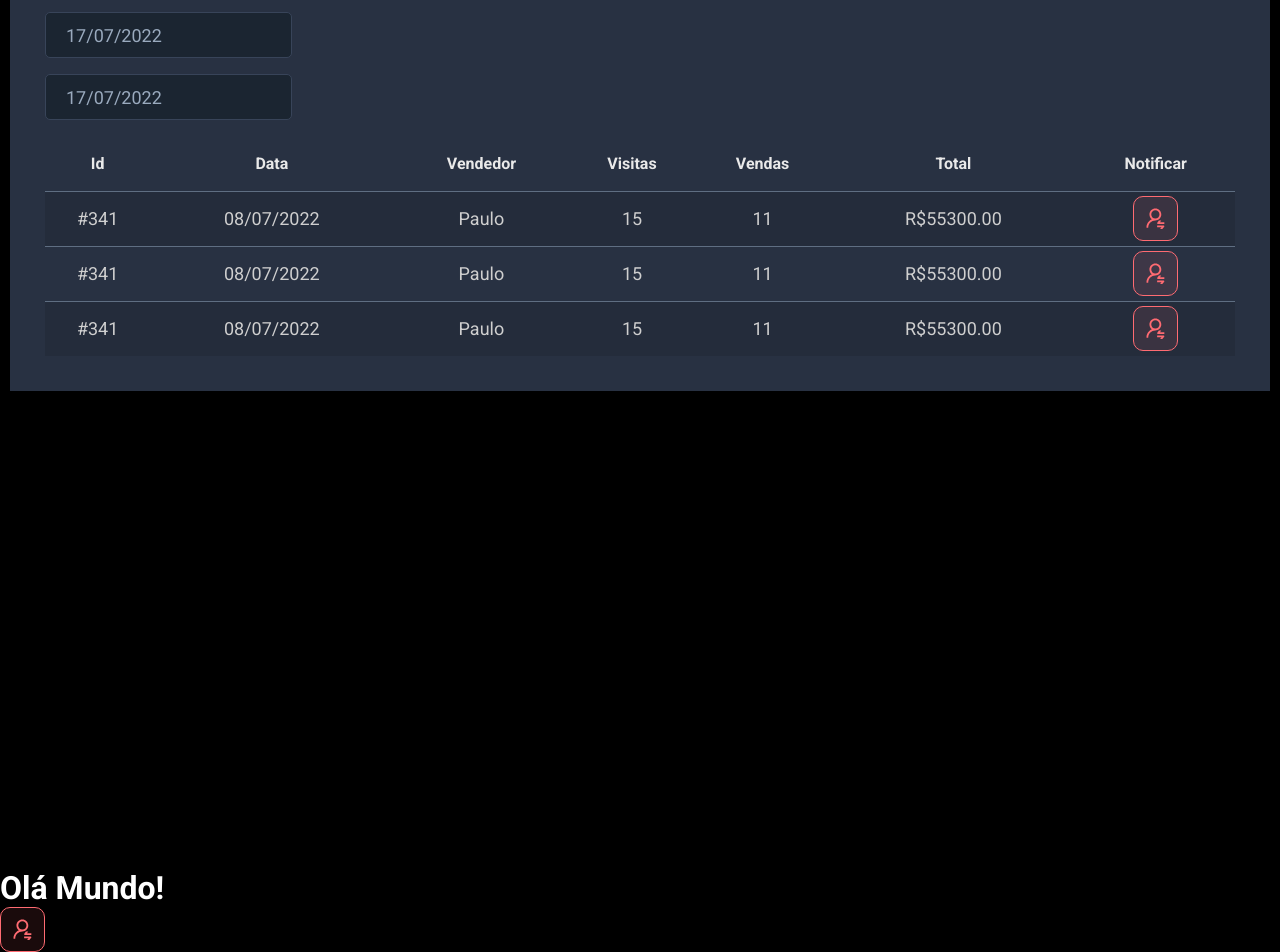
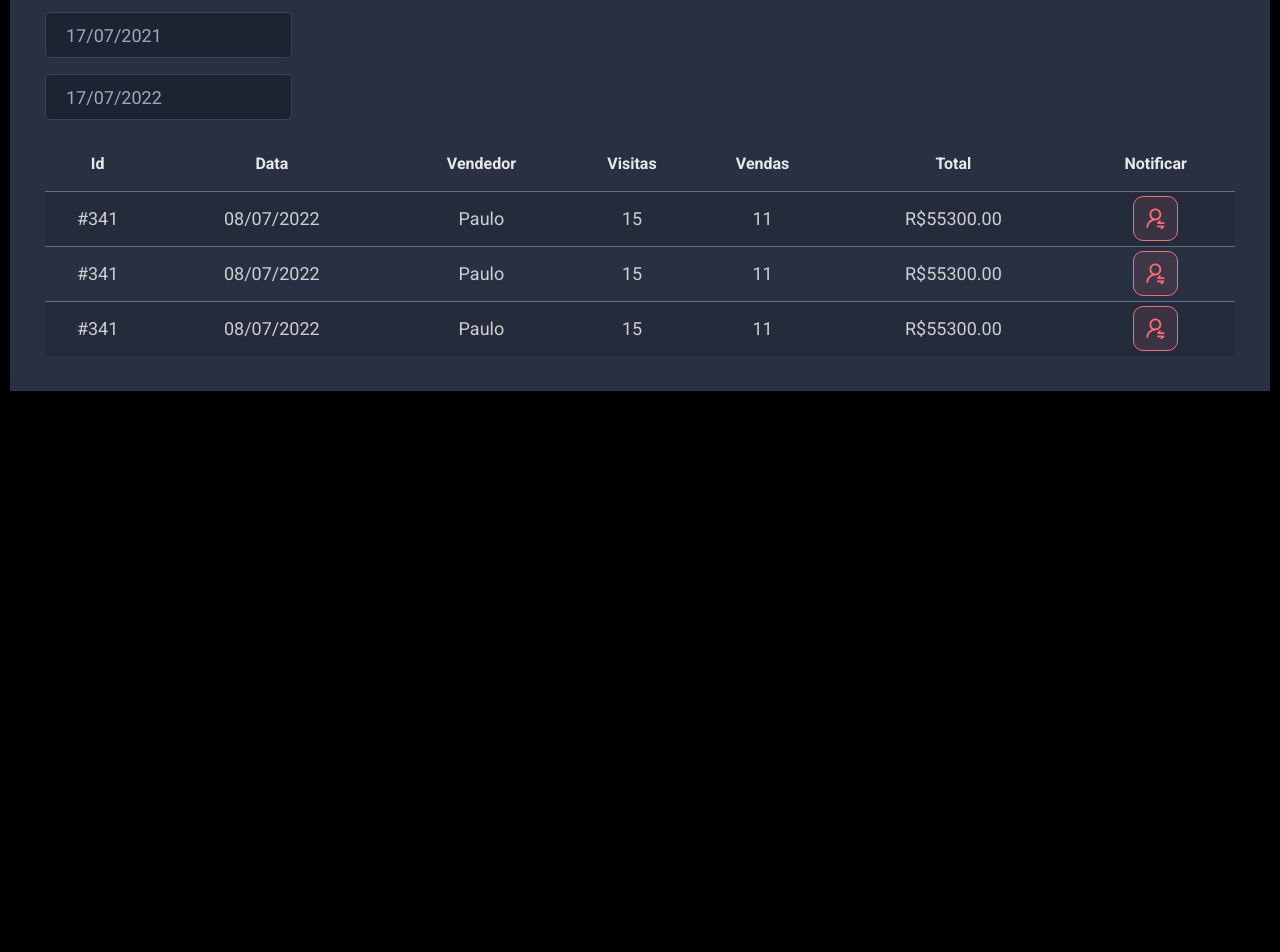
Before and after one commit to Askanin/dsmeta, a React (Vite) app in the folder frontend/: page / in a window 1280 px wide. Shown: the part 331-1283 px from the top of the page. After the commit the page ends 1200 px from the top, so only its background shows below. Built offline with nearby package versions, Linux system fonts and the light colour scheme.

Commit message:
useState

```diff
--- a/frontend/src/App.tsx
+++ b/frontend/src/App.tsx
@@ -13,8 +13,6 @@
           </div>
         </section>
       </main>
-      <h1>Olá Mundo!</h1>
-      <NotificationButton />
     </>
   );
 }
--- a/frontend/src/components/Header/index.tsx
+++ b/frontend/src/components/Header/index.tsx
@@ -1,4 +1,4 @@
-import logo from '../../assets/img/logo.svg'
+import logo from '../../assets/img/logo.svg';
 function Header() {
   return (
     <header>
--- a/frontend/src/components/NotificationButton/index.tsx
+++ b/frontend/src/components/NotificationButton/index.tsx
@@ -1,4 +1,4 @@
-import icon from '../../assets/img/notification-icon.svg'
+import icon from '../../assets/img/notification-icon.svg';
 
 function NotificationButton() {
     return(
@@ -8,4 +8,4 @@
     )
    }
 
-   export default NotificationButton
+   export default NotificationButton;
--- a/frontend/src/components/SalesCard/index.tsx
+++ b/frontend/src/components/SalesCard/index.tsx
@@ -1,24 +1,32 @@
+import { useState } from "react";
 import DatePicker from "react-datepicker";
 import "react-datepicker/dist/react-datepicker.css";
 import NotificationButton from "../NotificationButton";
 
 function SalesCard() {
+
+    const min = new Date(new Date().setDate(new Date().getDate() - 365));
+    const max = new Date();
+
+    const [minDate, setMinDate] = useState(new Date(min));
+    const [maxDate, setMaxDate] = useState(new Date(max));
+
   return (
     <div className="dsmeta-card">
       <h2 className="dsmeta-sales-title">Vendas</h2>
       <div>
         <div className="dsmeta-form-control-container">
           <DatePicker
-            selected={new Date()}
-            onChange={(date: Date) => {}}
+            selected={minDate}
+            onChange={(date: Date) => setMinDate(date)}
             className="dsmeta-form-control"
             dateFormat="dd/MM/yyyy"
           />
         </div>
         <div className="dsmeta-form-control-container">
           <DatePicker
-            selected={new Date()}
-            onChange={(date: Date) => {}}
+            selected={maxDate}
+            onChange={(date: Date) => setMaxDate(date)}
             className="dsmeta-form-control"
             dateFormat="dd/MM/yyyy"
           />
```
Also changed, not shown: frontend/src/main.tsx (+4 -4 lines).
